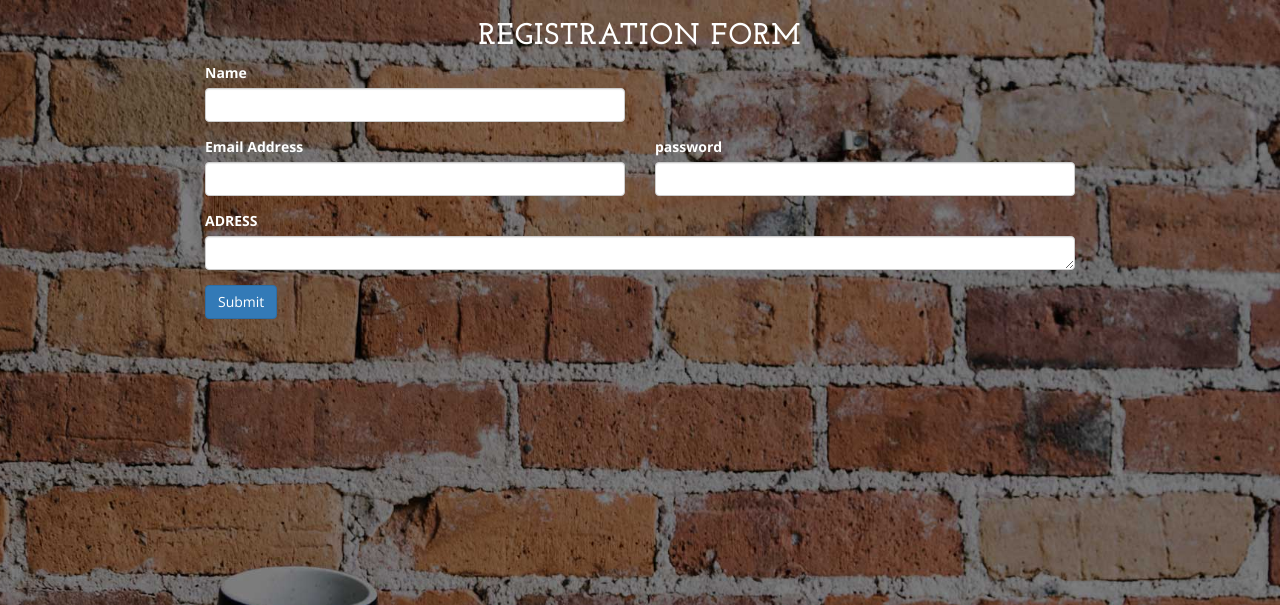
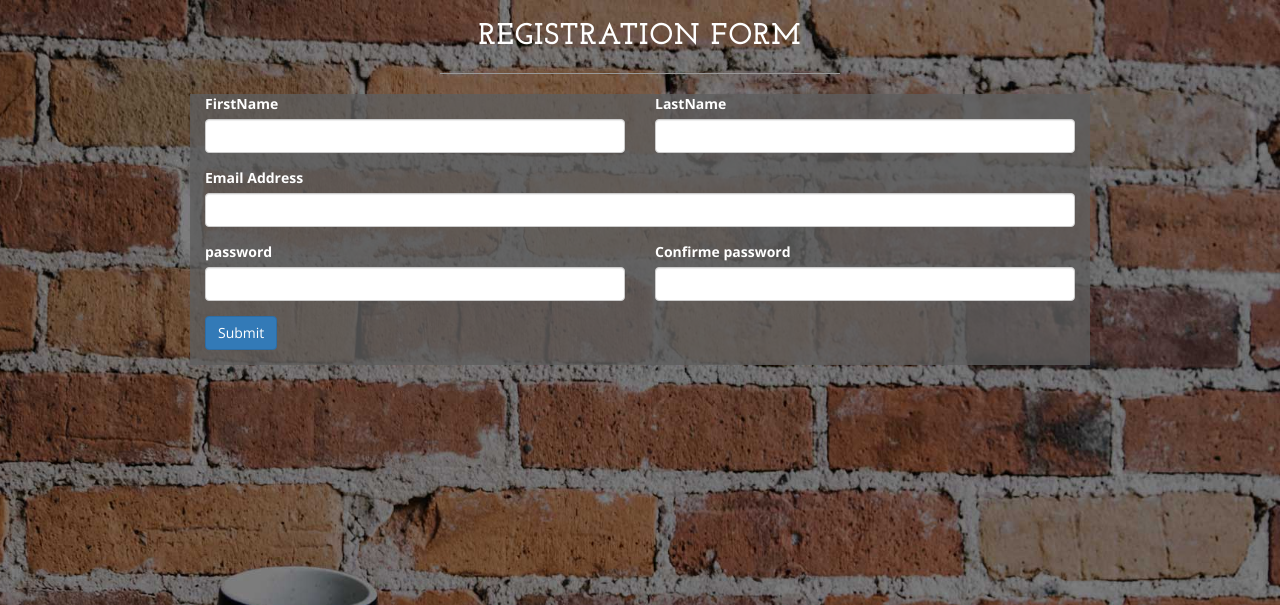
Before and after one commit to elkassirhamza/The_perfect_cup, a PHP site: page /register.php in a window 1280 px wide. Shown: the top 605 px of the page. Run offline with PHP 8.4, Linux system fonts and the light colour scheme.

Commit message:
validation register inputs with JS

```diff
--- a/css/style.css
+++ b/css/style.css
@@ -5,13 +5,32 @@
 /* .modify {
     height: 800px;
 } */
-.title{
+.title {
     text-align: center;
     color: white;
 }
-.regis{
-    margin: 0 auto ;
+
+.regis {
+    margin: 0 auto;
     width: 900px;
     color: white;
 
 }
+
+.has-success {
+    color: green;
+}
+
+.row {
+    background-color: rgba(94, 94, 94, 0.8);
+}
+
+.error {
+    color: rgb(255, 4, 4);
+    font-size: 1.3em;
+    font-weight: 600;
+}
+
+/* .alert {
+    display: none;
+} */
--- /dev/null
+++ b/js/register.js
@@ -0,0 +1,62 @@
+let myForm = document.querySelector('#form');
+let firstName = document.querySelector('#fname');
+let lastName = document.querySelector('#lname');
+let email = document.querySelector('#email');
+let password = document.querySelector('#password');
+let password2 = document.querySelector('#confirmpassword');
+
+//RegulareExp//
+let myRegex = /^[a-zA-Z\s]+$/;
+let regExp = /^(([^<>()\[\]\\.,;:\s@"]+(\.[^<>()\[\]\\.,;:\s@"]+)*)|(".+"))@((\[[0-9]{1,3}\.[0-9]{1,3}\.[0-9]{1,3}\.[0-9]{1,3}\])|(([a-zA-Z\-0-9]+\.)+[a-zA-Z]{2,3}))$/;
+let strongRegex = new RegExp("^(?=.*[a-z])(?=.*[A-Z])(?=.*[0-9])(?=.*[!@#\$%\^&\*])(?=.{8,})");
+
+
+//errors//
+let myError = document.querySelector('.error');
+let alert = document.querySelector('#add_err2');
+let pswError = document.querySelector('.error3');
+
+myForm.addEventListener('submit', function (e) {
+
+    e.preventDefault();
+    if (firstName.value == "") {
+        alert.innerHTML = `<div class="alert alert-danger">Enter your firstName</div> `;
+        return;
+    } else if (myRegex.test(firstName.value) == false) {
+        alert.innerHTML = `<div class="alert alert-danger">Le first name  doit comporter seulement les lettres</div> `;
+        return;
+    } else if (lastName.value == "") {
+        alert.innerHTML = `<div class="alert alert-danger">Enter your lastName</div> `;
+        return;
+    } else if (myRegex.test(lastName.value) == false) {
+        alert.innerHTML = `<div class="alert alert-danger">Le last name doit comporter seulement les lettres</div> `;
+        return;
+    } else if (email.value == "") {
+        alert.innerHTML = `<div class="alert alert-danger">Enter your email</div> `;
+        return;
+    } else if (regExp.test(email.value) == false) {
+        alert.innerHTML = `<div class="alert alert-danger">Please enter a valid email</div> `;
+        return;
+    } else if (password.value == "") {
+        alert.innerHTML = `<div class="alert alert-danger">please enter your password</div>`;
+        return;
+    } else if (strongRegex.test(password.value) == false) {
+        alert.innerHTML = `<div class="alert alert-danger">Please enter a stong password use "numbers & special caracter"</div> `;
+        return;
+    } else if (password2.value == "") {
+        alert.innerHTML = `<div class="alert alert-danger">please confirm your password</div>`;
+        return;
+    } else {
+        alert.innerHTML = `<div class="alert alert-success">your registration confirmed</div>`;
+    }
+});
+
+password2.addEventListener("input", function () {
+    if (password2.value != password.value) {
+        document.querySelector('.error3').innerHTML = "les deux mdp sont different ";
+        return;
+    } else {
+        document.querySelector('.error3').innerHTML = "";
+    }
+
+})
--- a/nav.php
+++ b/nav.php
@@ -26,6 +26,9 @@
                     <li>
                         <a href="contact.php">Contact</a>
                     </li>
+                    <li>
+                        <a href="register.php">register</a>
+                    </li>
                 </ul>
             </div>
             <!-- /.navbar-collapse -->
--- a/register.php
+++ b/register.php
@@ -8,7 +8,7 @@
     <meta name="description" content="">
     <meta name="author" content="">
 
-    <title>The Perfect Cup - Blog</title>
+    <title>The Perfect Cup - Registration</title>
 
     <!-- Bootstrap Core CSS -->
     <link href="css/bootstrap.min.css" rel="stylesheet">
@@ -23,44 +23,52 @@
     <link
         href="http://fonts.googleapis.com/css?family=Josefin+Slab:100,300,400,600,700,100italic,300italic,400italic,600italic,700italic"
         rel="stylesheet" type="text/css">
+    <script src="js/jquery.js"></script>
+
 </head>
 
 <body>
-    <div class="form-container">
 
+    <form role="form" id="form">
+        <h2 class="title">Registration form </h2>
 
-
-        <form role="form">
-            <h2 class="title">Registration form </h2>
-            <div class="row regis ">
+        <hr>
+        <div class="row regis">
+            <div id="add_err2"></div>
             <div class="form-group col-lg-6">
-                    <label>Name</label>
+                <label>FirstName</label>
                 <input type="text" id="fname" name="fname" maxlength="25" class="form-control">
             </div>
+            <div class="form-group col-lg-6">
+                <label>LastName</label>
+                <input type="text" id="lname" name="lname" maxlength="25" class="form-control">
 
-                <div class="clearfix"></div>
+            </div>
 
-                <div class="form-group col-lg-6">
+            <div class="form-group col-lg-12">
                 <label>Email Address</label>
-                    <input type="email" id="email" name="email" maxlength="25" class="form-control">
+                <input type="email" id="email" name="email" maxlength="30" class="form-control">
             </div>
 
             <div class="form-group col-lg-6">
                 <label>password</label>
                 <input type="password" id="password" name="password" maxlength="25" class="form-control">
             </div>
-                <div class="form-group col-lg-12">
-                    <label>ADRESS</label>
-                    <textarea class="form-control" id="ADRESS" name="ADRESS" maxlength="100" rows="1"></textarea>
+            <div class="form-group col-lg-6">
+                <label>Confirme password</label>
+                <input type="password" id="confirmpassword" name="confirmpassword" maxlength="25" class="form-control">
+                <span class="error error3"></span>
             </div>
             <div class="form-group col-lg-12">
-                    <button type="submit" id="contact" class="btn btn-primary">Submit</button>
+                <button type="submit" id="submit" class="btn btn-primary">Submit</button>
             </div>
         </div>
 
     </form>
 
-    </div>
+    <!-- </div> -->
+    <script src="js/register.js"></script>
+
 </body>
 
 </html>
```
Lines whose indentation alone changed are shown as unchanged.
